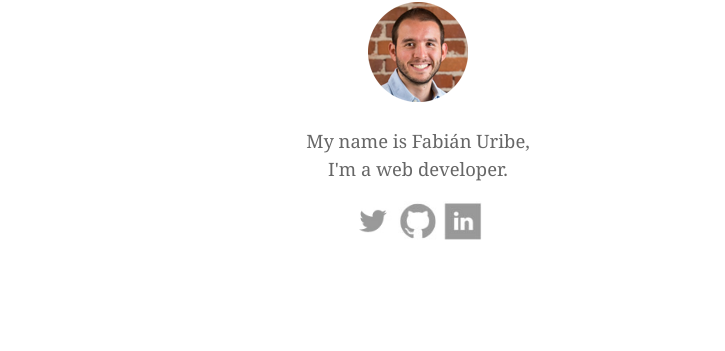
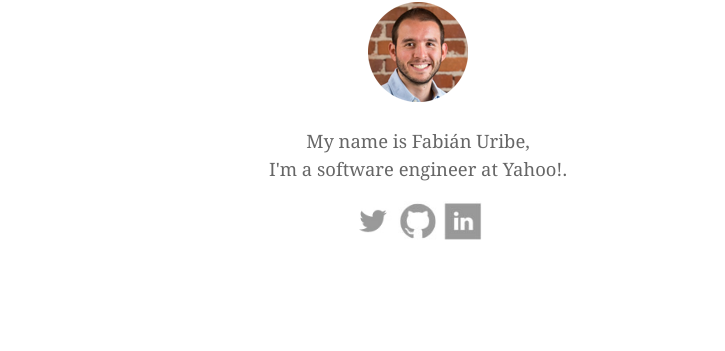
Before and after one commit to fabianuribe/fabianuribe.github.io, a Jekyll site: the page built from index.html, in a window 1280 px wide. Shown: the part 188-539 px from the top of the page, without its empty margins (222-947 px from the left). Built offline with Jekyll 4.4.1, drawn with Linux system fonts in a browser that asks for light colours; Markdown is read by kramdown in place of the engine named in the settings.

Commit message:
Update description

```diff
--- a/_layouts/default.html
+++ b/_layouts/default.html
@@ -47,7 +47,7 @@
             <div class="contact">
               <p>
                 My name is Fabián Uribe,<br />
-                I'm a web developer.
+                I'm a software engineer at Yahoo!.
               </p>
                 <a href="http://www.twitter.com/fabianuribe"><img width="40" src="/assets/images/twitterGrey.jpg"></a>
                 <a href="http://www.github.com/fabianuribe"><img width="40" src="/assets/images/githubGrey.jpg"></a>
```
